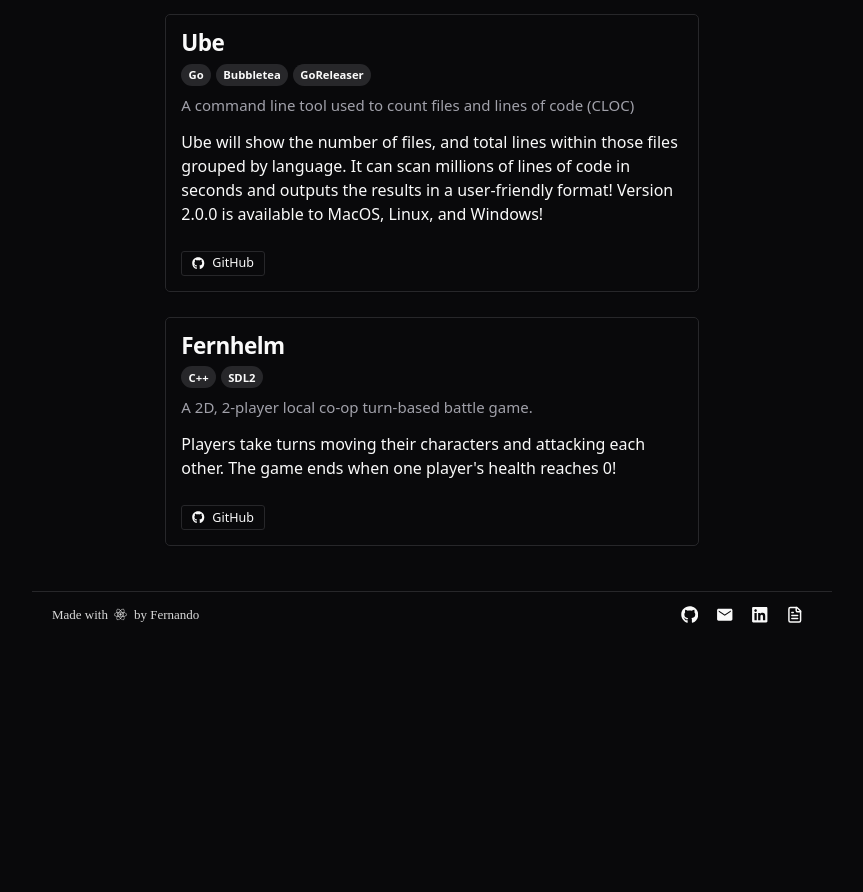
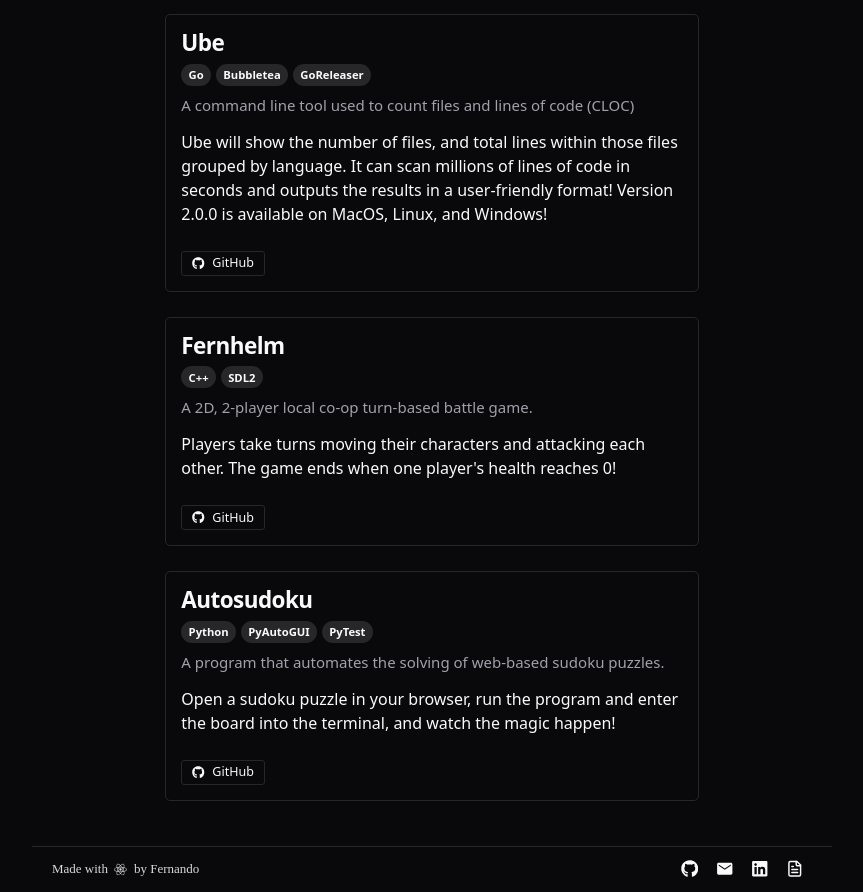
Before and after one commit to ramirezfernando/fernandoramirez.me, a React (Vite) app: page /projects in a window 1280 px wide. Shown: the part 600-1492 px from the top of the page, without its empty margins (208-1071 px from the left). Before the commit the page ends 1237 px from the top, so only its background shows below. Built offline with nearby package versions, Linux system fonts and the light colour scheme; a web font is replaced by a local one.

Commit message:
feat: add autosudoku project

```diff
--- a/src/data.tsx
+++ b/src/data.tsx
@@ -14,7 +14,7 @@ export interface ButtonType {
 }
 
 export interface Project {
-    image: string;
+    image?: string;
     name: string;
     type: string;
     stack: string[];
@@ -97,7 +97,7 @@ export const projectInfo: Project[] = [
         <span>
           Ube will show the number of files, and total lines within those files grouped by language.
           It can scan millions of lines of code in seconds and outputs the results in a user-friendly format!
-          Version 2.0.0 is available to MacOS, Linux, and Windows!
+          Version 2.0.0 is available on MacOS, Linux, and Windows!
         </span>
       ),
       buttons: [
@@ -107,7 +107,7 @@ export const projectInfo: Project[] = [
           link: 'https://github.com/ramirezfernando/ube',
         },
       ],
-  },
+    },
 
     {
         image: RPG,
@@ -132,4 +132,27 @@ export const projectInfo: Project[] = [
           },
         ],
     },
+
+    {
+      name: 'Autosudoku',
+      type: 'Sudoku solver',
+      stack: ['Python', 'PyAutoGUI', 'PyTest'],
+      description: (
+      <span>
+          A program that automates the solving of web-based sudoku puzzles.
+      </span>
+      ),
+      content: (
+        <span>
+          Open a sudoku puzzle in your browser, run the program and enter the board into the terminal, and watch the magic happen!
+        </span>
+      ),
+      buttons: [
+        {
+          icon: <FaGithub/>,
+          name: 'GitHub',
+          link: 'https://github.com/ramirezfernando/autosudoku',
+        },
+      ],
+  },
 ];
```
